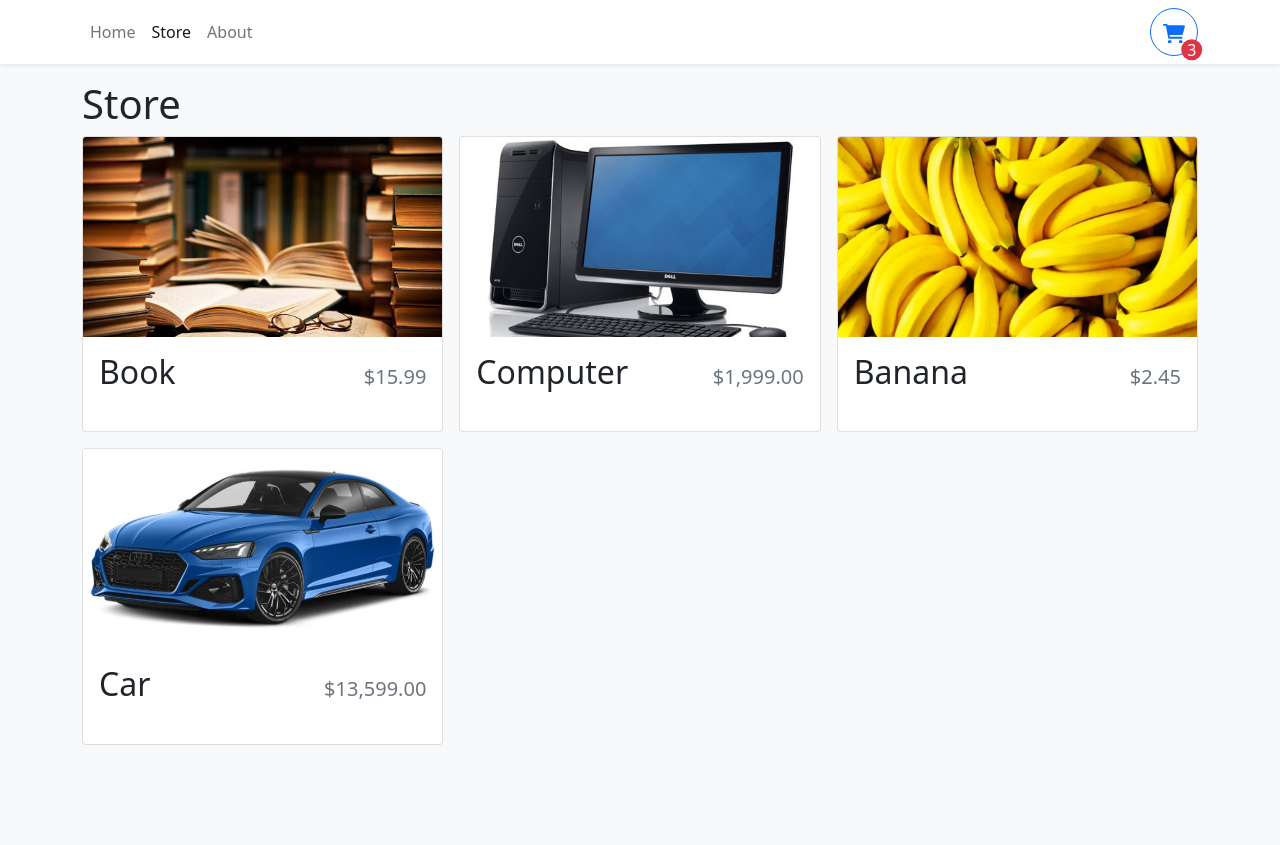
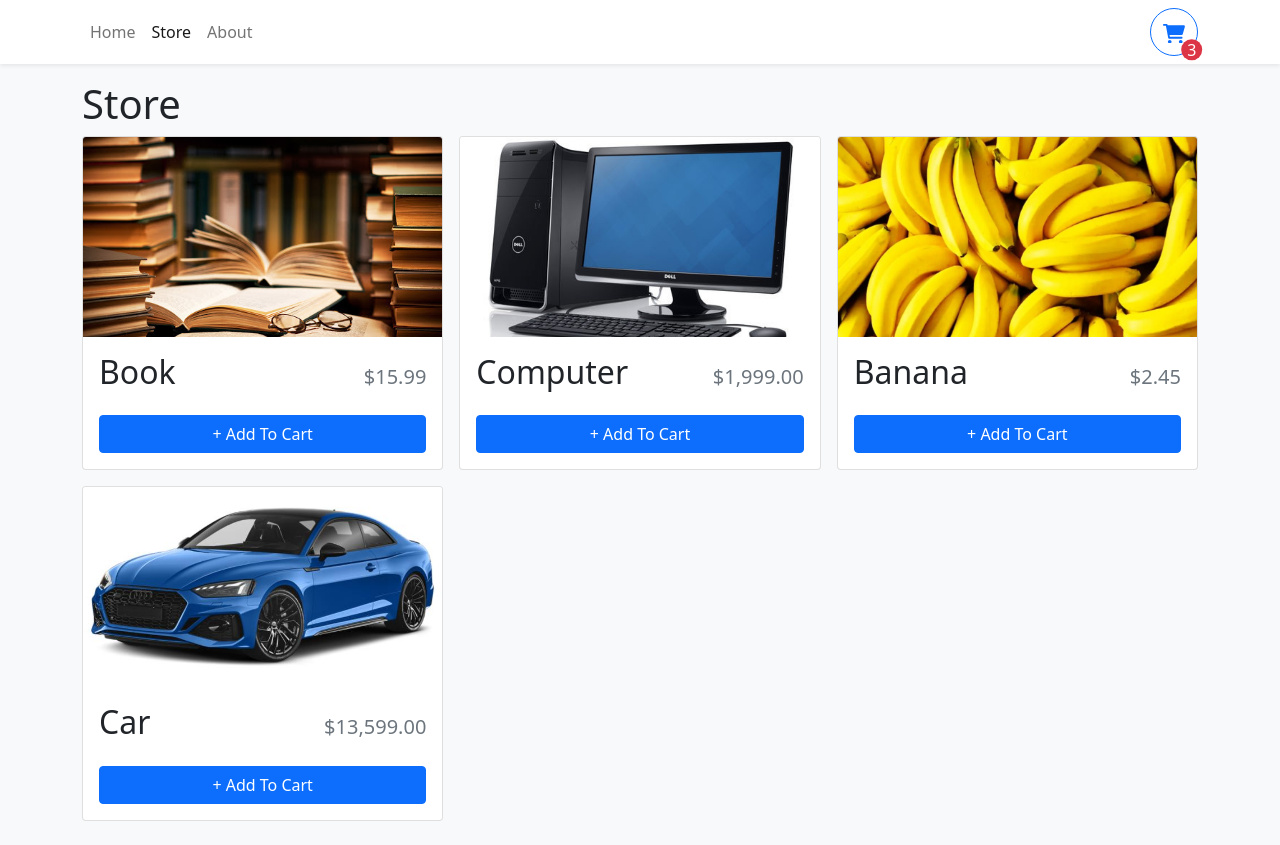
Before and after one commit to Bbek-Crestha/shopping-cart, a React (Vite) app: page /store in a window 1280 px wide. Before the commit the page ends 800 px from the top, so only its background shows below. Built offline with nearby package versions, Linux system fonts and the light colour scheme.

Commit message:
feat: create buttons for cart functionality in store items

```diff
--- a/src/components/StoreItem.tsx
+++ b/src/components/StoreItem.tsx
@@ -1,4 +1,4 @@
-import { Card } from "react-bootstrap";
+import { Button, Card } from "react-bootstrap";
 
 import formatCurrency from "../utilities/formatCurrency";
 
@@ -12,8 +12,10 @@
 const StoreItem = (props: StoreItemProps) => {
 	const { id, name, price, imgUrl } = props;
 
+	const quantity = 0;
+
 	return (
-		<Card>
+		<Card className="h-100">
 			<Card.Img
 				variant="top"
 				src={imgUrl}
@@ -26,6 +28,31 @@
 					<span className="fs-2">{name}</span>
 					<span className="ms-2 text-muted">{formatCurrency(price)}</span>
 				</Card.Title>
+
+				<div className="mt-auto">
+					{quantity === 0 ? (
+						<Button className="w-100">+ Add To Cart</Button>
+					) : (
+						<div
+							className="d-flex flex-column align-items-center"
+							style={{ gap: ".5rem" }}
+						>
+							<div
+								className="d-flex align-items-center justify-content-center"
+								style={{ gap: ".5rem" }}
+							>
+								<Button>-</Button>
+								<div>
+									<span className="fs-3">{quantity}</span> in cart
+								</div>
+								<Button>+</Button>
+							</div>
+							<Button variant="danger" size="sm">
+								Remove
+							</Button>
+						</div>
+					)}
+				</div>
 			</Card.Body>
 		</Card>
 	);
```
